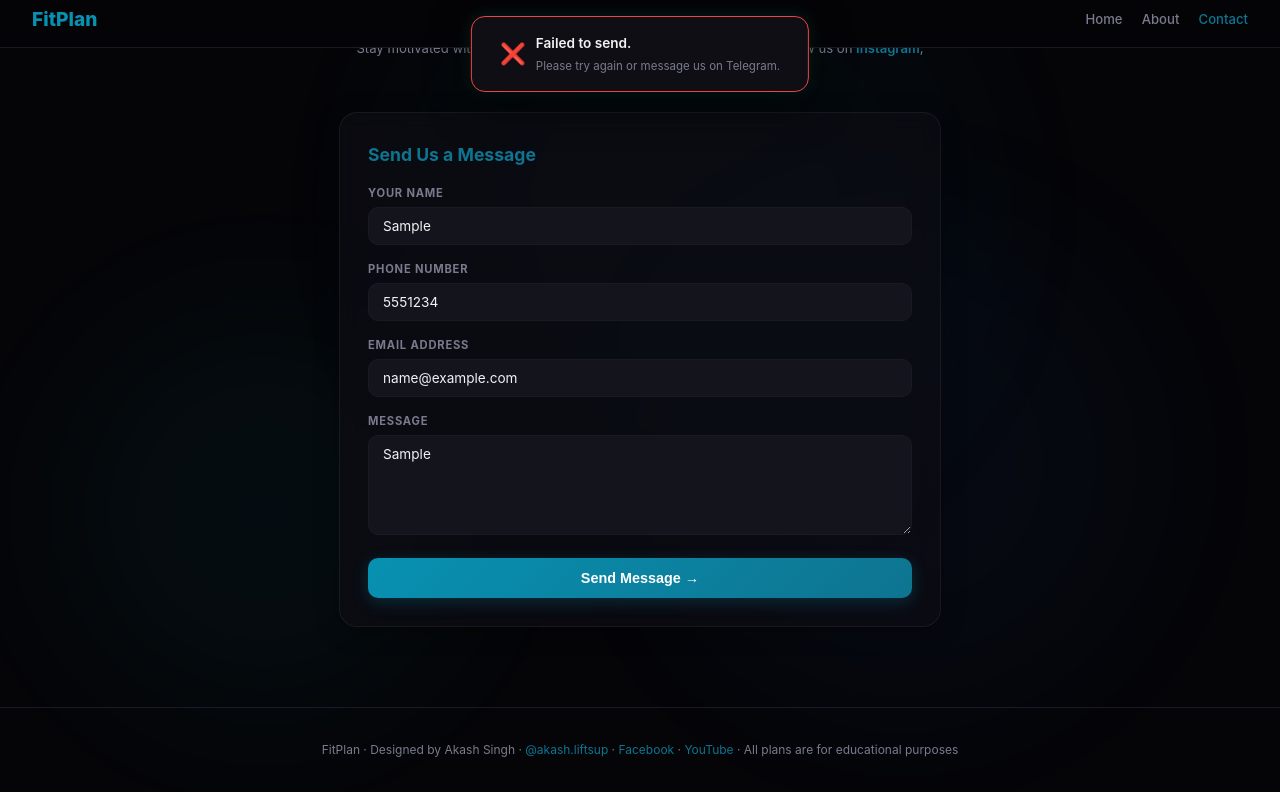
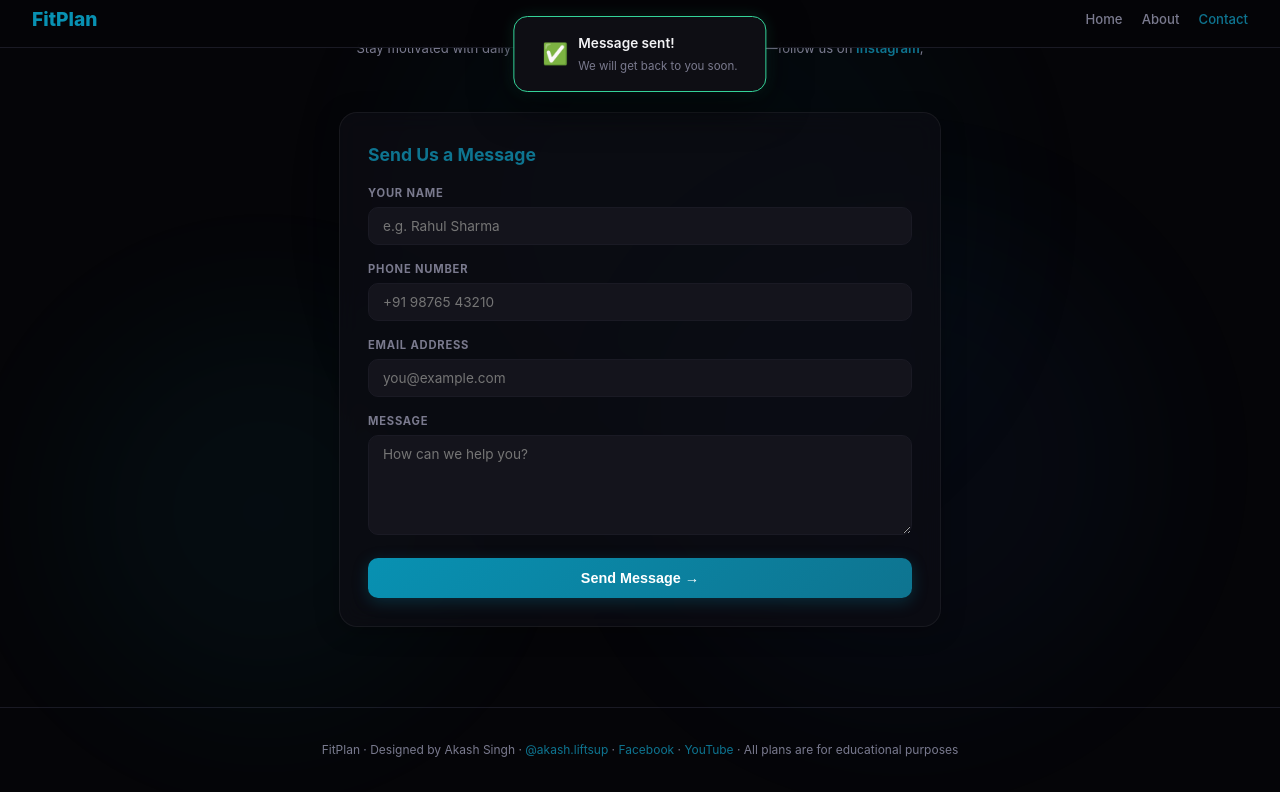
Before and after one commit to akash-0127/Fitness-Plan, a plain HTML site: page contact.html in a window 1280 px wide. Both pictures are taken after typing "Sample", "5551234", "name@example.com", "Sample" into the empty fields and a click on the button "Send Message →". Shown: the part 388-1180 px from the top of the page. Drawn offline with Linux system fonts and the light colour scheme; no server answers.

Commit message:
fix: Contact form uses hidden form POST to FormSubmit (fixes CORS issue)

```diff
--- a/contact.html
+++ b/contact.html
@@ -131,26 +131,33 @@ h1 span{background:linear-gradient(135deg,var(--accent),var(--accent2));-webkit-
   </div>
   <p class="follow-line">Stay motivated with daily fitness tips, workouts &amp; nutrition content—follow us on <a href="https://instagram.com/akash.liftsup" target="_blank">Instagram</a>, <a href="https://www.facebook.com/akashliftsup" target="_blank">Facebook</a> &amp; <a href="https://youtube.com/@akash.liftsup" target="_blank">YouTube</a></p>
 
+  <form id="contactForm" action="https://formsubmit.co/sky270197@gmail.com" method="POST" target="hiddenFrame">
+    <input type="hidden" name="_captcha" value="false"/>
+    <input type="hidden" name="_subject" value="📩 New Contact Form Message"/>
+    <input type="hidden" name="_template" value="table"/>
+    <input type="hidden" name="_next" value=""/>
     <div class="form-card">
       <h2>Send Us a Message</h2>
       <div class="fg">
         <label>Your Name</label>
-      <input type="text" id="cName" placeholder="e.g. Rahul Sharma"/>
+        <input type="text" name="Name" id="cName" placeholder="e.g. Rahul Sharma"/>
       </div>
       <div class="fg">
         <label>Phone Number</label>
-      <input type="tel" id="cPhone" placeholder="+91 98765 43210"/>
+        <input type="tel" name="Phone" id="cPhone" placeholder="+91 98765 43210"/>
       </div>
       <div class="fg">
         <label>Email Address</label>
-      <input type="email" id="cEmail" placeholder="you@example.com"/>
+        <input type="email" name="Email" id="cEmail" placeholder="you@example.com"/>
       </div>
       <div class="fg">
         <label>Message</label>
-      <textarea id="cMsg" placeholder="How can we help you?"></textarea>
+        <textarea name="Message" id="cMsg" placeholder="How can we help you?"></textarea>
       </div>
-    <button class="submit-btn" onclick="sendMsg()">Send Message →</button>
+      <button type="submit" class="submit-btn" onclick="sendMsg()">Send Message →</button>
     </div>
+  </form>
+  <iframe name="hiddenFrame" style="display:none" onload="onFormSubmit()"></iframe>
 </div>
 
 <div class="footer">
@@ -167,30 +174,22 @@ function showToast(icon,title,msg,error){
   t.className='toast-popup'+(error?' error':'')+' show';
   setTimeout(function(){t.classList.remove('show');},3500);
 }
-function sendMsg() {
-  var n = document.getElementById('cName').value.trim();
-  var p = document.getElementById('cPhone').value.trim();
-  var e = document.getElementById('cEmail').value.trim();
-  var m = document.getElementById('cMsg').value.trim();
-  if (!n || !m) { showToast('⚠️','Please enter your name and message.','',true); return; }
-  var body = 'Name: ' + n + '\nPhone: ' + (p || 'Not provided') + '\nEmail: ' + (e || 'Not provided') + '\nMessage:\n' + m;
-  fetch('https://formsubmit.co/sky270197@gmail.com', {
-    method: 'POST',
-    headers: {'Content-Type': 'application/json'},
-    body: JSON.stringify({name: n, phone: p || 'Not provided', email: e || 'Not provided', message: m, _subject: '📩 New Contact Form Message from ' + n})
-  }).then(function(r) {
-    if (r.ok) {
+function onFormSubmit(){
+  var n=document.getElementById('cName').value.trim();
+  if(n){
     showToast('✅','Message sent!','We will get back to you soon.');
-      document.getElementById('cName').value = '';
-      document.getElementById('cPhone').value = '';
-      document.getElementById('cEmail').value = '';
-      document.getElementById('cMsg').value = '';
-    } else {
-      showToast('❌','Failed to send.','Please try again or message us on Telegram.',true);
+    document.getElementById('cName').value='';
+    document.getElementById('cPhone').value='';
+    document.getElementById('cEmail').value='';
+    document.getElementById('cMsg').value='';
   }
-  }).catch(function() {
-    showToast('❌','Failed to send.','Please try again or message us on Telegram.',true);
-  });
+}
+function sendMsg(){
+  var n=document.getElementById('cName').value.trim();
+  var m=document.getElementById('cMsg').value.trim();
+  if(!n||!m){showToast('⚠️','Please enter your name and message.','',true);return false;}
+  document.getElementById('contactForm').submit();
+  return false;
 }
 </script>
 
```
Lines whose indentation alone changed are shown as unchanged.
